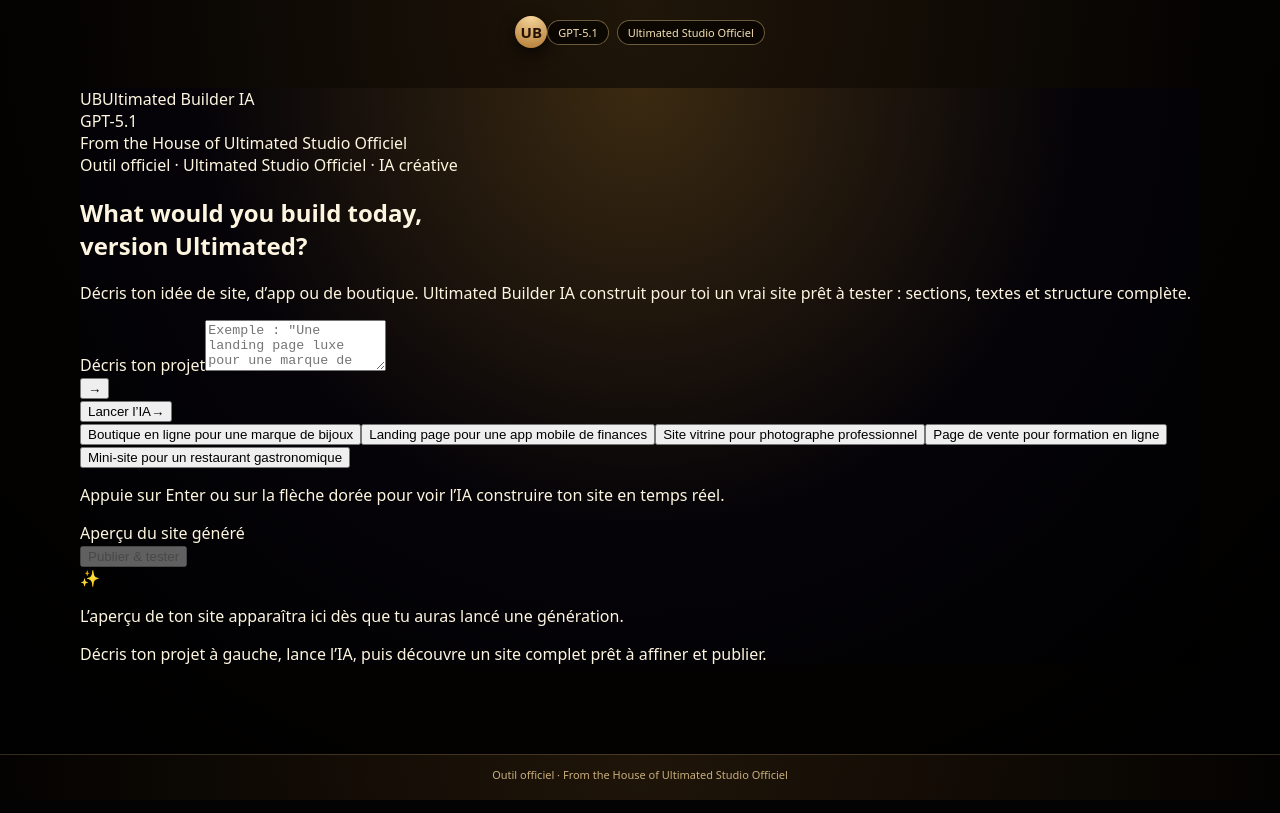
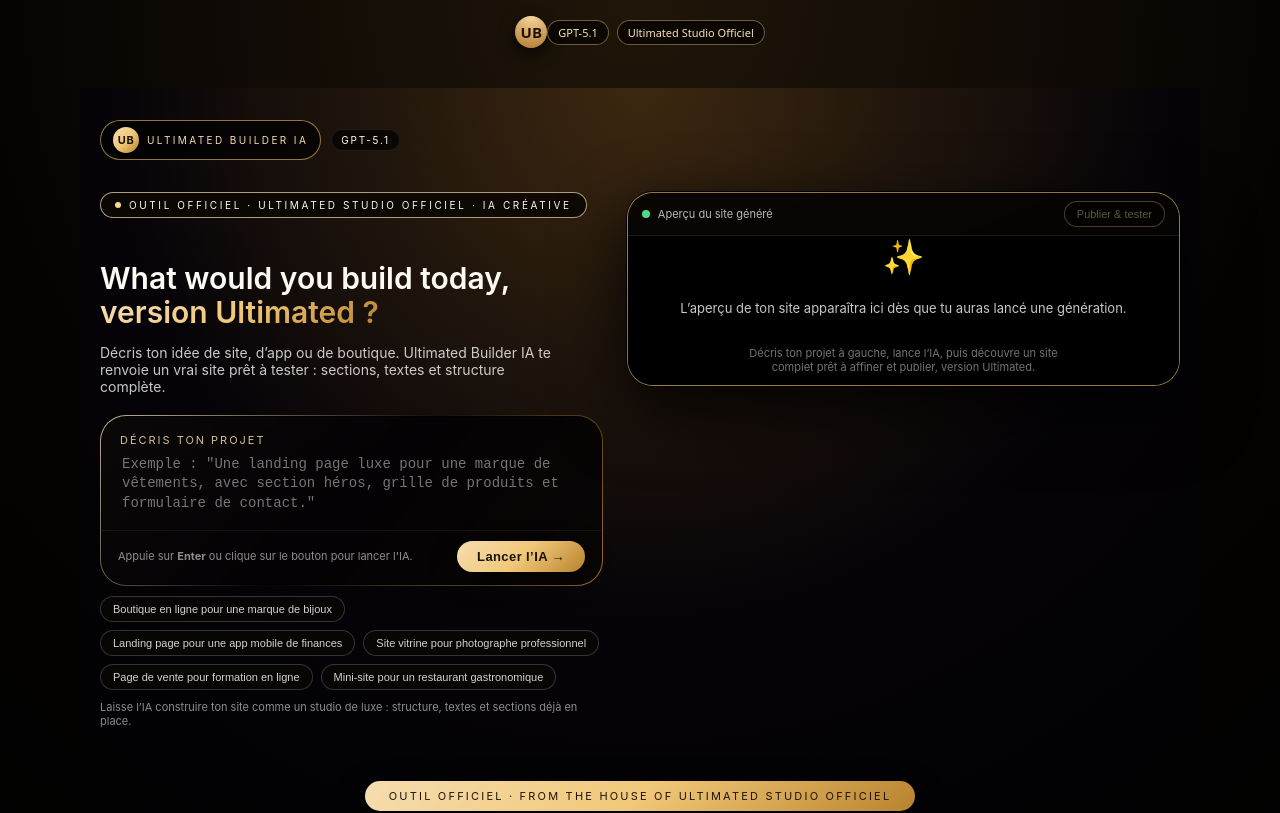
Before and after one commit to UltimatedShop/ultimated-ia-builder, a Next.js app: page / in a window 1280 px wide. Shown: the top 813 px of the page. Built offline with nearby package versions, Linux system fonts and the light colour scheme.

Commit message:
Update page.tsx

```diff
--- a/app/page.tsx
+++ b/app/page.tsx
@@ -31,7 +31,6 @@
         }
 
         const data = await res.json();
-        // On s’attend à recevoir { html: "<!DOCTYPE html>..." }
         setSiteHtml(data.html || "");
         setState("done");
       } catch (err: any) {
@@ -52,83 +51,215 @@
 
   const handlePublish = () => {
     if (!siteHtml) return;
-    // Version simple : ouvre un onglet de preview avec le site généré
     const blob = new Blob([siteHtml], { type: "text/html" });
     const url = URL.createObjectURL(blob);
     window.open(url, "_blank", "noopener,noreferrer");
   };
 
+  // Styles LV noir & or
+  const mainStyle: React.CSSProperties = {
+    minHeight: "100vh",
+    width: "100%",
+    color: "#fdfaf4",
+    backgroundImage:
+      "radial-gradient(circle at top, #3c2810 0, #050308 55%, #000000 100%)",
+    fontFamily:
+      "-apple-system, BlinkMacSystemFont, system-ui, -apple-system, Segoe UI, sans-serif",
+  };
+
+  const maxWidth: React.CSSProperties = {
+    maxWidth: "1180px",
+    margin: "0 auto",
+    padding: "32px 20px 32px 20px",
+  };
+
+  const goldGradient = "linear-gradient(135deg,#f6ddb0,#f0c878,#b9832e)";
+  const goldBorder = "1px solid rgba(207,166,91,0.7)";
+
   return (
-    <main
-      className="min-h-screen w-full text-white"
+    <main style={mainStyle}>
+      {/* Header */}
+      <header
         style={{
-        backgroundImage:
-          "radial-gradient(circle at top, #3b2a11 0, #050308 55%, #000000 100%)",
+          ...maxWidth,
+          paddingBottom: 0,
+          display: "flex",
+          alignItems: "center",
+          justifyContent: "space-between",
+          fontSize: 12,
         }}
       >
-      {/* Bandeau haut */}
-      <header className="w-full flex justify-between items-center px-6 md:px-10 py-4 text-sm">
-        <div className="flex items-center gap-3">
-          <div className="flex items-center gap-2 px-3 py-1 rounded-full bg-black/60 border border-[#cfa65b]/40">
-            <span className="inline-flex h-7 w-7 items-center justify-center rounded-full bg-gradient-to-br from-[#cfa65b] to-[#a37727] text-black font-bold text-xs">
+        <div style={{ display: "flex", alignItems: "center", gap: 10 }}>
+          <div
+            style={{
+              display: "inline-flex",
+              alignItems: "center",
+              gap: 8,
+              padding: "6px 12px",
+              borderRadius: 999,
+              border: goldBorder,
+              background: "rgba(0,0,0,0.7)",
+            }}
+          >
+            <div
+              style={{
+                width: 26,
+                height: 26,
+                borderRadius: "999px",
+                backgroundImage: goldGradient,
+                display: "flex",
+                alignItems: "center",
+                justifyContent: "center",
+                color: "#1a1307",
+                fontWeight: 700,
+                fontSize: 11,
+                letterSpacing: 0.5,
+              }}
+            >
               UB
-            </span>
-            <span className="text-xs uppercase tracking-[0.2em] text-[#f5e2b1]">
+            </div>
+            <span
+              style={{
+                textTransform: "uppercase",
+                letterSpacing: "0.24em",
+                fontSize: 10,
+                color: "#f4dfb0",
+              }}
+            >
               Ultimated Builder IA
             </span>
           </div>
-          <span className="hidden md:inline-block px-3 py-1 rounded-full border border-white/10 bg-white/5 text-[11px] uppercase tracking-[0.22em]">
+
+          <div
+            style={{
+              padding: "4px 9px",
+              borderRadius: 999,
+              background: "rgba(0,0,0,0.7)",
+              border: "1px solid rgba(255,255,255,0.08)",
+              fontSize: 10,
+              letterSpacing: "0.18em",
+              textTransform: "uppercase",
+            }}
+          >
             GPT-5.1
-          </span>
+          </div>
         </div>
 
-        <div className="hidden md:flex items-center gap-2 text-xs opacity-70">
-          <span className="h-[1px] w-10 bg-white/30" />
-          <span>From the House of Ultimated Studio Officiel</span>
+        <div
+          style={{
+            display: "none",
+          }}
+        >
+          {/* réservé si tu veux rajouter un bouton plus tard */}
         </div>
       </header>
 
-      {/* Contenu principal */}
-      <section className="px-6 md:px-10 pb-10">
-        <div className="max-w-6xl mx-auto grid grid-cols-1 lg:grid-cols-[1.1fr,1.2fr] gap-8 md:gap-10 items-stretch">
-          {/* Colonne gauche : prompt */}
-          <div className="space-y-6">
-            <div className="inline-flex items-center gap-2 px-4 py-1.5 rounded-full border border-[#cfa65b]/40 bg-black/60 text-[11px] uppercase tracking-[0.26em] text-[#f0e0b3]">
-              <span className="w-1.5 h-1.5 rounded-full bg-[#f6d27d]" />
-              Outil officiel · Ultimated Studio Officiel · IA créative
+      {/* Main */}
+      <section style={maxWidth}>
+        <div
+          style={{
+            display: "flex",
+            flexDirection: "row",
+            gap: 24,
+            alignItems: "stretch",
+          }}
+        >
+          {/* Colonne gauche – prompt */}
+          <div style={{ flex: 1 }}>
+            <div
+              style={{
+                display: "inline-flex",
+                alignItems: "center",
+                gap: 8,
+                padding: "6px 14px",
+                borderRadius: 999,
+                border: "1px solid rgba(244,223,176,0.7)",
+                background: "rgba(12,8,3,0.9)",
+                fontSize: 10,
+                textTransform: "uppercase",
+                letterSpacing: "0.26em",
+                marginBottom: 18,
+              }}
+            >
+              <span
+                style={{
+                  width: 6,
+                  height: 6,
+                  borderRadius: 999,
+                  background: "#f6d88c",
+                }}
+              />
+              <span>Outil officiel · Ultimated Studio Officiel · IA créative</span>
             </div>
 
-            <div className="space-y-3">
-              <h1 className="text-3xl md:text-[2.6rem] leading-tight font-semibold">
+            <h1
+              style={{
+                fontSize: 30,
+                lineHeight: 1.15,
+                fontWeight: 600,
+                marginBottom: 10,
+              }}
+            >
               What would you build today,
               <br />
-                <span className="text-transparent bg-clip-text bg-gradient-to-r from-[#f5d48a] via-[#f1c76c] to-[#c28a34]">
-                  version Ultimated?
+              <span
+                style={{
+                  backgroundImage: goldGradient,
+                  WebkitBackgroundClip: "text",
+                  color: "transparent",
+                }}
+              >
+                version Ultimated ?
               </span>
             </h1>
-              <p className="text-sm md:text-base text-white/80 max-w-xl">
+
+            <p
+              style={{
+                fontSize: 14,
+                color: "rgba(255,255,255,0.78)",
+                maxWidth: 460,
+                marginBottom: 20,
+              }}
+            >
               Décris ton idée de site, d’app ou de boutique. Ultimated Builder
-                IA construit pour toi un vrai site prêt à tester : sections,
-                textes et structure complète.
+              IA te renvoie un vrai site prêt à tester : sections, textes et
+              structure complète.
             </p>
-            </div>
 
-            <form onSubmit={handleGenerate} className="space-y-4">
+            <form onSubmit={handleGenerate}>
+              {/* Carte input luxe */}
               <div
-                className="
-                  relative rounded-3xl border border-[#cfa65b]/40
-                  bg-gradient-to-br from-black/80 via-black/75 to-[#1c1307]/90
-                  shadow-[0_18px_60px_rgba(0,0,0,.75)]
-                  overflow-hidden
-                "
+                style={{
+                  borderRadius: 26,
+                  padding: 1,
+                  backgroundImage:
+                    "linear-gradient(135deg,rgba(246,221,176,0.8),rgba(0,0,0,0.05),rgba(185,131,46,0.9))",
+                  marginBottom: 10,
+                }}
               >
-                <div className="p-[1px] bg-gradient-to-br from-[#f5d48a]/40 via-transparent to-[#8a6020]/60">
-                  <div className="rounded-[1.45rem] bg-black/80">
-                    <div className="flex">
-                      <div className="flex-1 p-5 md:p-6">
+                <div
+                  style={{
+                    borderRadius: 25,
+                    background: "rgba(5,3,5,0.97)",
+                    border: "1px solid rgba(0,0,0,0.9)",
+                  }}
+                >
+                  <div
+                    style={{
+                      padding: "16px 18px 10px 18px",
+                      borderBottom: "1px solid rgba(255,255,255,0.06)",
+                    }}
+                  >
                     <label
                       htmlFor="prompt"
-                          className="block text-xs uppercase tracking-[0.18em] text-[#f4dfb0]/80 mb-2"
+                      style={{
+                        display: "block",
+                        fontSize: 11,
+                        textTransform: "uppercase",
+                        letterSpacing: "0.18em",
+                        color: "rgba(244,223,176,0.85)",
+                        marginBottom: 6,
+                      }}
                     >
                       Décris ton projet
                     </label>
@@ -138,103 +269,176 @@
                       onChange={(e) => setPrompt(e.target.value)}
                       onKeyDown={handleKeyDown}
                       rows={3}
-                          placeholder={`Exemple : "Une landing page luxe pour une marque de vêtements streetwear, avec section héros, liste de produits coup de cœur et formulaire de contact simple."`}
-                          className="w-full resize-none bg-transparent text-sm md:text-base outline-none border-none placeholder:text-white/40"
+                      placeholder={`Exemple : "Une landing page luxe pour une marque de vêtements, avec section héros, grille de produits et formulaire de contact."`}
+                      style={{
+                        resize: "none",
+                        width: "100%",
+                        border: "none",
+                        outline: "none",
+                        background: "transparent",
+                        color: "#fdfaf4",
+                        fontSize: 14,
+                        lineHeight: 1.4,
+                      }}
                     />
                   </div>
+
+                  <div
+                    style={{
+                      padding: "10px 16px 12px 16px",
+                      display: "flex",
+                      justifyContent: "space-between",
+                      alignItems: "center",
+                      gap: 10,
+                    }}
+                  >
+                    <span
+                      style={{
+                        fontSize: 11,
+                        color: "rgba(255,255,255,0.55)",
+                      }}
+                    >
+                      Appuie sur <strong>Enter</strong> ou clique sur le bouton
+                      pour lancer l&apos;IA.
+                    </span>
 
                     <button
                       type="submit"
                       disabled={state === "loading"}
-                        className="
-                          hidden md:flex items-center justify-center
-                          w-20 bg-gradient-to-b from-[#f6d88c] to-[#b17323]
-                          text-black text-xl
-                          hover:from-[#ffe4a8] hover:to-[#c78329]
-                          disabled:opacity-60 disabled:cursor-not-allowed
-                          transition-all duration-200
-                        "
+                      style={{
+                        borderRadius: 999,
+                        padding: "8px 20px",
+                        border: "none",
+                        backgroundImage: goldGradient,
+                        color: "#1a1307",
+                        fontWeight: 600,
+                        fontSize: 13,
+                        letterSpacing: 0.4,
+                        cursor: state === "loading" ? "default" : "pointer",
+                        opacity: state === "loading" ? 0.6 : 1,
+                        boxShadow:
+                          "0 8px 24px rgba(0,0,0,0.7), 0 0 0 1px rgba(0,0,0,0.6)",
+                      }}
                     >
-                        {state === "loading" ? (
-                          <span className="animate-spin text-sm">⏳</span>
-                        ) : (
-                          "→"
-                        )}
-                      </button>
-                    </div>
-
-                    {/* Bouton mobile */}
-                    <div className="md:hidden border-t border-white/5 flex justify-end px-4 py-3">
-                      <button
-                        type="submit"
-                        disabled={state === "loading"}
-                        className="
-                          inline-flex items-center justify-center gap-2
-                          px-5 py-2.5 rounded-full
-                          bg-gradient-to-r from-[#f6d88c] to-[#b17323]
-                          text-xs font-semibold text-black
-                          disabled:opacity-60 disabled:cursor-not-allowed
-                        "
-                      >
-                        {state === "loading" ? "Génération..." : "Lancer l’IA"}
-                        <span>→</span>
+                      {state === "loading" ? "Génération..." : "Lancer l’IA →"}
                     </button>
                   </div>
                 </div>
               </div>
-              </div>
 
-              {/* Suggestions de prompts */}
-              <div className="flex flex-wrap gap-2 text-[11px] md:text-xs">
+              {/* Suggestions */}
+              <div
+                style={{
+                  display: "flex",
+                  flexWrap: "wrap",
+                  gap: 8,
+                  marginBottom: 10,
+                }}
+              >
                 {[
                   "Boutique en ligne pour une marque de bijoux",
                   "Landing page pour une app mobile de finances",
                   "Site vitrine pour photographe professionnel",
                   "Page de vente pour formation en ligne",
                   "Mini-site pour un restaurant gastronomique",
-                ].map((suggestion) => (
+                ].map((s) => (
                   <button
-                    key={suggestion}
+                    key={s}
                     type="button"
-                    onClick={() => setPrompt(suggestion)}
-                    className="px-3.5 py-1.5 rounded-full bg-white/5 border border-white/10 hover:bg-white/10 hover:border-[#f2d38b]/60 transition"
+                    onClick={() => setPrompt(s)}
+                    style={{
+                      padding: "6px 12px",
+                      borderRadius: 999,
+                      border: "1px solid rgba(255,255,255,0.18)",
+                      background: "rgba(10,7,5,0.88)",
+                      color: "rgba(255,255,255,0.82)",
+                      fontSize: 11,
+                      cursor: "pointer",
+                    }}
                   >
-                    {suggestion}
+                    {s}
                   </button>
                 ))}
               </div>
 
               {error && (
-                <p className="text-xs text-red-300 bg-red-900/30 border border-red-500/40 rounded-md px-3 py-2">
+                <p
+                  style={{
+                    fontSize: 11,
+                    color: "#ffd0d0",
+                    background: "rgba(120,0,0,0.55)",
+                    borderRadius: 8,
+                    padding: "6px 10px",
+                    border: "1px solid rgba(255,140,140,0.5)",
+                    marginTop: 4,
+                  }}
+                >
                   {error}
                 </p>
               )}
 
-              <p className="text-[11px] md:text-xs text-white/50">
-                Appuie sur <span className="font-semibold">Enter</span> ou sur
-                la flèche dorée pour voir l’IA construire ton site en temps
-                réel.
+              <p
+                style={{
+                  fontSize: 11,
+                  color: "rgba(255,255,255,0.55)",
+                  marginTop: 6,
+                }}
+              >
+                Laisse l’IA construire ton site comme un studio de luxe : structure,
+                textes et sections déjà en place.
               </p>
             </form>
           </div>
 
-          {/* Colonne droite : preview */}
+          {/* Colonne droite – preview */}
+          <div style={{ flex: 1.1 }}>
             <div
-            className="
-              rounded-3xl border border-[#cfa65b]/40
-              bg-gradient-to-b from-white/[0.03] via-black/60 to-black/90
-              shadow-[0_22px_70px_rgba(0,0,0,.85)]
-              overflow-hidden flex flex-col
-            "
+              style={{
+                borderRadius: 26,
+                border: goldBorder,
+                background:
+                  "linear-gradient(180deg,rgba(255,255,255,0.06),rgba(0,0,0,0.96))",
+                boxShadow:
+                  "0 24px 70px rgba(0,0,0,0.9), 0 0 0 1px rgba(0,0,0,0.9)",
+                display: "flex",
+                flexDirection: "column",
+                overflow: "hidden",
+              }}
             >
-            <div className="flex items-center justify-between px-5 py-3 border-b border-white/10 bg-black/70">
-              <div className="flex items-center gap-2 text-xs text-white/70">
-                <span className="h-2 w-2 rounded-full bg-emerald-400" />
+              {/* barre top de la fenêtre */}
+              <div
+                style={{
+                  padding: "8px 14px",
+                  display: "flex",
+                  alignItems: "center",
+                  justifyContent: "space-between",
+                  background: "rgba(6,4,3,0.95)",
+                  borderBottom: "1px solid rgba(255,255,255,0.08)",
+                }}
+              >
+                <div
+                  style={{
+                    display: "flex",
+                    alignItems: "center",
+                    gap: 8,
+                    fontSize: 11,
+                    color: "rgba(255,255,255,0.72)",
+                  }}
+                >
+                  <span
+                    style={{
+                      width: 8,
+                      height: 8,
+                      borderRadius: 999,
+                      background:
+                        state === "loading" ? "#f6d88c" : "#4ade80",
+                    }}
+                  />
                   <span>
                     {state === "loading"
                       ? "Construction du site en cours..."
                       : state === "done"
-                    ? "Site généré – aperçu en direct"
+                      ? "Site généré — aperçu en direct"
                       : "Aperçu du site généré"}
                   </span>
                 </div>
@@ -243,42 +447,98 @@
                   type="button"
                   onClick={handlePublish}
                   disabled={!siteHtml}
-                className="
-                  text-[11px] px-3 py-1.5 rounded-full border
-                  border-[#f6d88c]/50 bg-black/60
-                  disabled:opacity-40 disabled:cursor-not-allowed
-                  hover:bg-[#f6d88c]/10 transition
-                "
+                  style={{
+                    fontSize: 11,
+                    padding: "6px 12px",
+                    borderRadius: 999,
+                    border: "1px solid rgba(246,216,140,0.7)",
+                    background: "rgba(0,0,0,0.85)",
+                    color: "rgba(246,216,140,0.95)",
+                    cursor: siteHtml ? "pointer" : "default",
+                    opacity: siteHtml ? 1 : 0.4,
+                  }}
                 >
                   Publier & tester
                 </button>
               </div>
 
-            <div className="flex-1 bg-black">
+              <div style={{ flex: 1, background: "#000" }}>
                 {siteHtml ? (
                   <iframe
                     title="Aperçu du site généré"
                     srcDoc={siteHtml}
-                  className="w-full h-full border-none"
+                    style={{
+                      width: "100%",
+                      height: "100%",
+                      border: "none",
+                    }}
                     sandbox="allow-same-origin allow-scripts allow-popups allow-forms"
                   />
                 ) : (
-                <div className="h-full flex flex-col items-center justify-center gap-3 text-sm text-white/60 px-6 text-center">
-                  <span className="text-4xl mb-1">✨</span>
-                  <p>
+                  <div
+                    style={{
+                      height: "100%",
+                      display: "flex",
+                      flexDirection: "column",
+                      alignItems: "center",
+                      justifyContent: "center",
+                      textAlign: "center",
+                      padding: "0 28px",
+                      gap: 6,
+                    }}
+                  >
+                    <div style={{ fontSize: 34, marginBottom: 4 }}>✨</div>
+                    <p
+                      style={{
+                        fontSize: 13,
+                        color: "rgba(255,255,255,0.78)",
+                      }}
+                    >
                       L’aperçu de ton site apparaîtra ici dès que tu auras lancé
                       une génération.
                     </p>
-                  <p className="text-xs text-white/35 max-w-xs">
+                    <p
+                      style={{
+                        fontSize: 11,
+                        color: "rgba(255,255,255,0.45)",
+                        maxWidth: 320,
+                      }}
+                    >
                       Décris ton projet à gauche, lance l’IA, puis découvre un
-                    site complet prêt à affiner et publier.
+                      site complet prêt à affiner et publier, version Ultimated.
                     </p>
                   </div>
                 )}
               </div>
             </div>
           </div>
+        </div>
       </section>
+
+      {/* Plaque or en bas */}
+      <footer
+        style={{
+          width: "100%",
+          padding: "10px 0 16px 0",
+          display: "flex",
+          justifyContent: "center",
+        }}
+      >
+        <div
+          style={{
+            padding: "8px 24px",
+            borderRadius: 999,
+            backgroundImage: goldGradient,
+            color: "#20130a",
+            fontSize: 11,
+            letterSpacing: "0.2em",
+            textTransform: "uppercase",
+            boxShadow: "0 8px 26px rgba(0,0,0,0.8)",
+          }}
+        >
+          Outil officiel · From the House of Ultimated Studio Officiel
+        </div>
+      </footer>
     </main>
   );
 }
```
Lines whose indentation alone changed are shown as unchanged.
